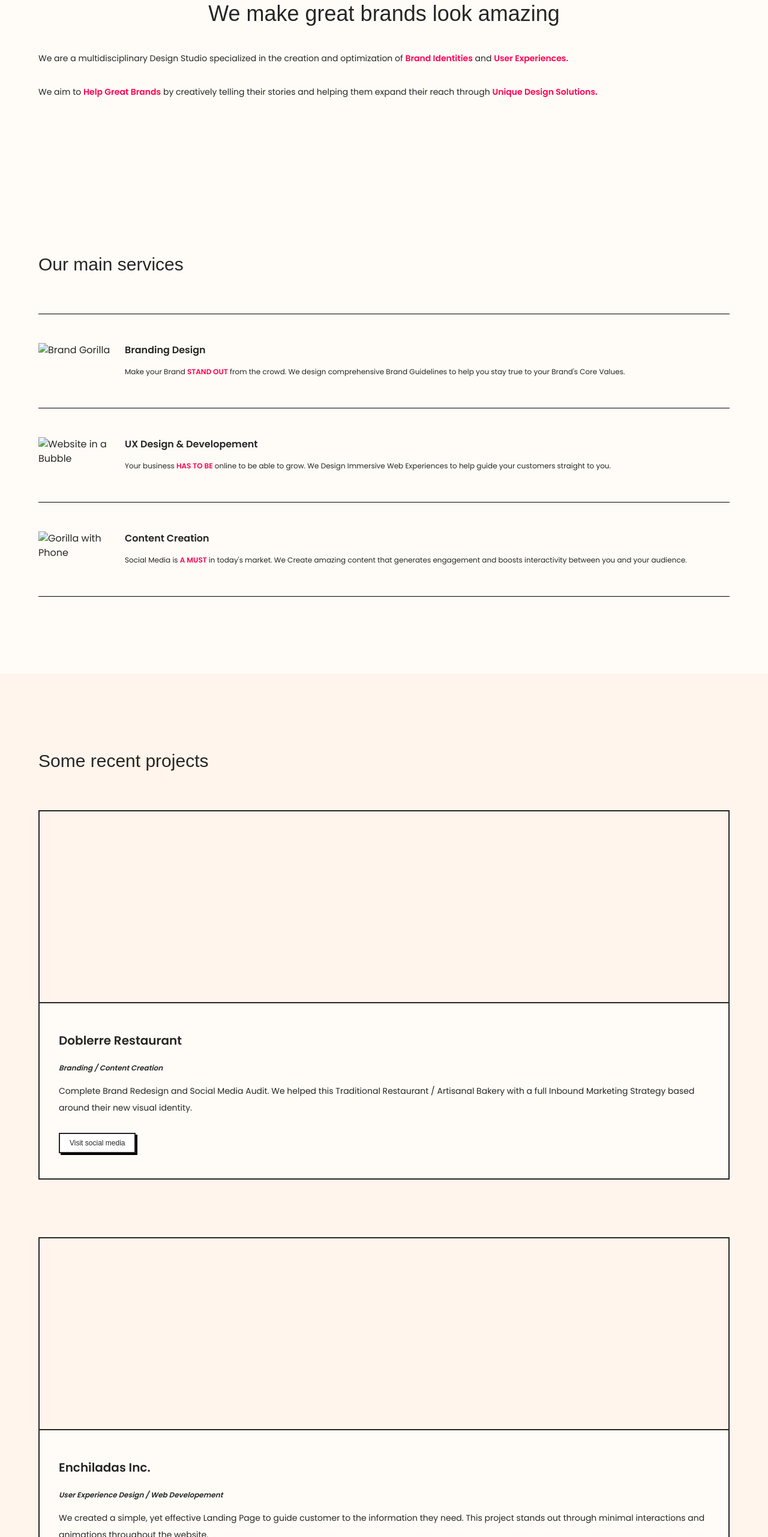
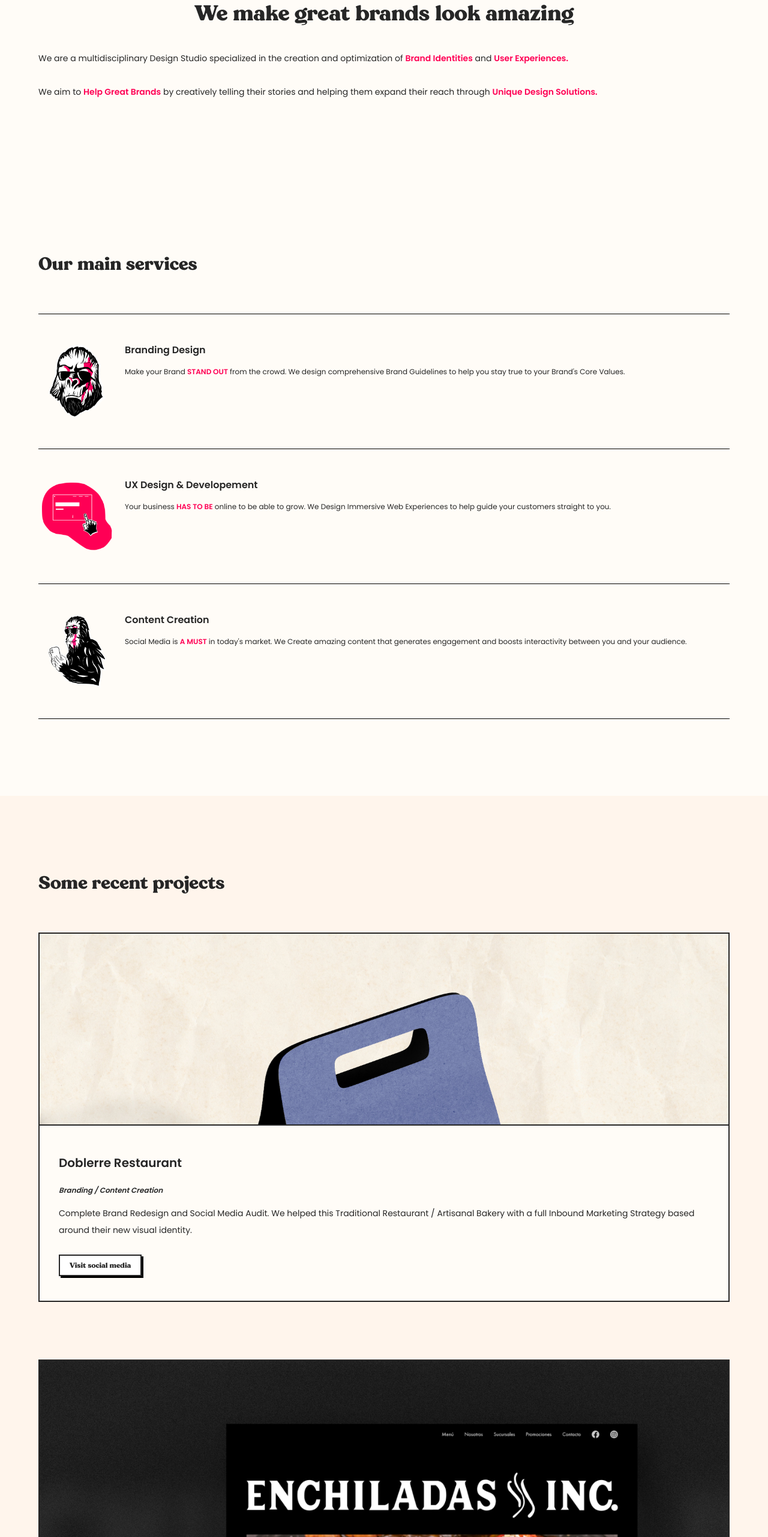
Before and after one commit to emrosas/primal-Ink, a website: page index.html in a window 1280 px wide. Shown: the part 237-2800 px from the top of the page at 60% size. Drawn offline with Linux system fonts and the light colour scheme; the site is published under a folder, as on GitHub Pages, so addresses that start at the root find nothing.

Commit message:
Changed image names and hrefs

```diff
--- a/index.html
+++ b/index.html
@@ -11,8 +11,8 @@
     <link rel="preconnect" href="https://fonts.gstatic.com" crossorigin>
     <link href="https://fonts.googleapis.com/css2?family=Poppins:wght@400;500;600&display=swap" rel="stylesheet">
     <style>
-    @font-face { font-family: NT Wagner; src: url('/fonts/NT\ Wagner.otf'); }
-    @font-face { font-family: Thunder; src: url('/fonts/Thunder-BlackLC.otf'); }
+    @font-face { font-family: NT Wagner; src: url('./fonts/NT\ Wagner.otf'); }
+    @font-face { font-family: Thunder; src: url('./fonts/Thunder.otf'); }
     </style>
 </head>
 <body class="bg-[#FFFCF7] text-[#262626] font-body">
@@ -36,7 +36,7 @@
 
         <div class="w-full h-[1px] bg-black"></div>
         <div class="my-12 flex align-center">
-            <img class="w-32 mr-4" src="/images/Primal Brand.png" alt="Brand Gorilla">
+            <img class="w-32 mr-4" src="./images/branding.png" alt="Brand Gorilla">
             <div class="flex flex-col">
                 <h3 class="font-body font-semibold text-base mb-3">Branding Design</h3>
                 <p class="text-xs leading-loose">Make your Brand <span>STAND OUT</span> from the crowd. We design comprehensive Brand Guidelines to help you stay true to your Brand's Core Values.</p>
@@ -47,7 +47,7 @@
 
         <div class="w-full h-[1px] bg-black"></div>
         <div class="my-12 flex align-center">
-            <img class="w-32 mr-4" src="/images/Primal Web.png" alt="Website in a Bubble">
+            <img class="w-32 mr-4" src="./images/web.png" alt="Website in a Bubble">
             <div class="flex flex-col">
                 <h3 class="font-body font-semibold text-base mb-3">UX Design & Developement</h3>
                 <p class="text-xs leading-loose">Your business <span>HAS TO BE</span> online to be able to grow. We Design Immersive Web Experiences to help guide your customers straight to you.</p>
@@ -58,7 +58,7 @@
 
         <div class="w-full h-[1px] bg-black"></div>
         <div class="my-12 flex align-center">
-            <img class="w-32 mr-4" src="/images/Primal Content.png" alt="Gorilla with Phone">
+            <img class="w-32 mr-4" src="./images/content.png" alt="Gorilla with Phone">
             <div class="flex flex-col">
                 <h3 class="font-body font-semibold text-base mb-3">Content Creation</h3>
                 <p class="text-xs leading-loose">Social Media is <span>A MUST</span> in today's market. We Create amazing content that generates engagement and boosts interactivity between you and your audience.</p>
@@ -82,7 +82,7 @@
 
                 <!--Project Image-->
 
-                <div class="bg-cover h-80 border-dark border-b-2" style="background-image: url(/images/Doblerre\ Mock.jpg);"></div>
+                <div class="bg-cover h-80 border-dark border-b-2" style="background-image: url(./images/doblerre.jpg);"></div>
 
                 <!--Project Content-->
 
@@ -104,7 +104,7 @@
 
                 <!--Project Image-->
 
-                <div class="bg-cover h-80 border-dark border-b-2" style="background-image: url(/images/Enchiladas\ Inc\ Mock.jpg);"></div>
+                <div class="bg-cover h-80 border-dark border-b-2" style="background-image: url(./images/enchiladas.jpg);"></div>
 
                 <!--Project Content-->
 
@@ -126,7 +126,7 @@
 
                 <!--Project Image-->
 
-                <div class="bg-cover h-80 border-dark border-b-2" style="background-image: url(/images/La\ Postreria\ 77.jpg);"></div>
+                <div class="bg-cover h-80 border-dark border-b-2" style="background-image: url(./images/postreria.jpg);"></div>
 
                 <!--Project Content-->
 
```
Also changed, not shown: fonts/Thunder.otf (renamed from fonts/Thunder-BlackLC.otf), images/branding.png (renamed from images/Primal Brand.png), images/content.png (renamed from images/Primal Content.png), images/doblerre.jpg (renamed from images/Doblerre Mock.jpg), images/enchiladas.jpg (renamed from images/Enchiladas Inc Mock.jpg), images/web.png (renamed from images/Primal Web.png), 2 other files.
